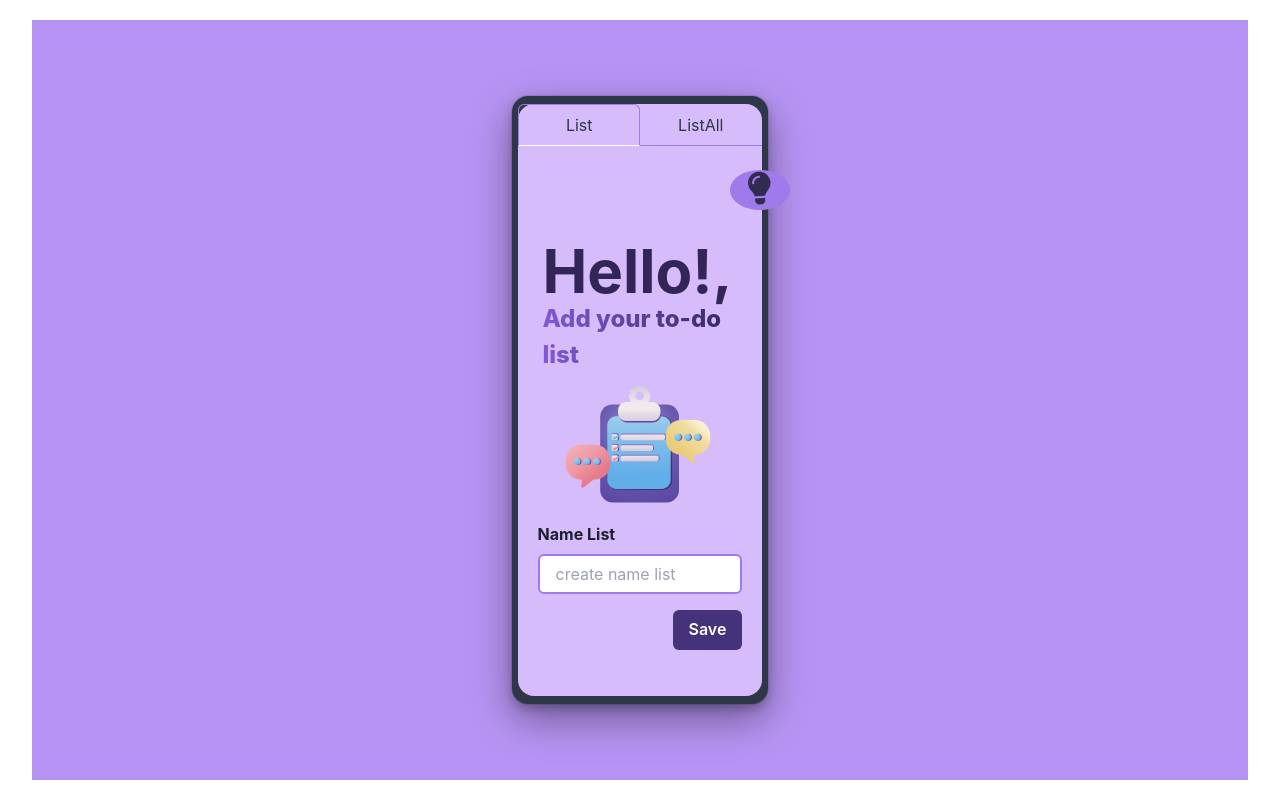
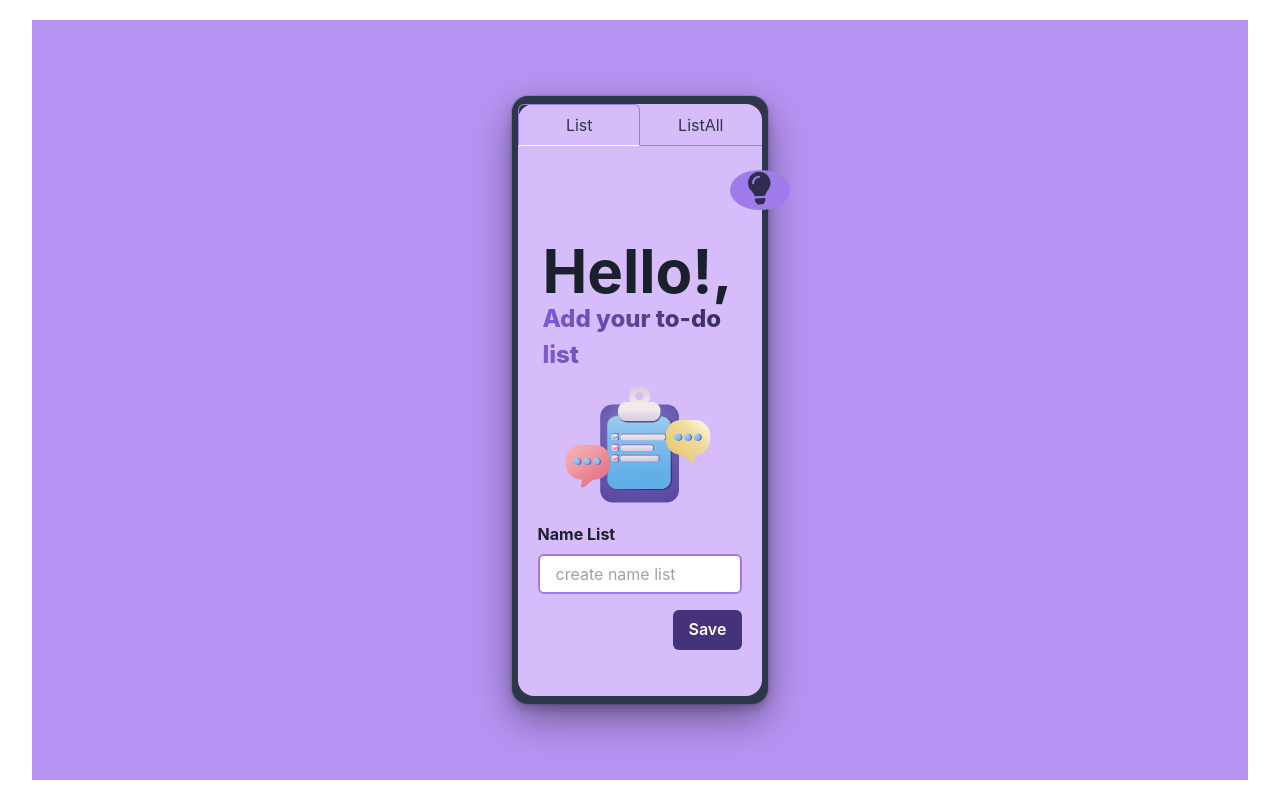
Before and after one commit to olliso17/task_go, a Next.js app in the folder front_end/: page / in a window 1280 px wide. Built offline with nearby package versions, Linux system fonts and the light colour scheme; no server answers.

Commit message:
feat(front_end): update create list

```diff
--- a/front_end/components/CardAllAddList/index.tsx
+++ b/front_end/components/CardAllAddList/index.tsx
@@ -1,5 +1,5 @@
 import { postList } from "@/services/handler/list_handler"
-import { Box, Button, Flex, FormControl, FormLabel, Heading, Input, Text, useColorMode, useToast } from "@chakra-ui/react"
+import { Box, Button, Flex, FormControl, FormLabel, Heading, Input, Text, useColorMode, useColorModeValue, useToast } from "@chakra-ui/react"
 import Lottie from "lottie-react";
 import { useState } from "react"
 import { useMutation } from "react-query"
@@ -12,6 +12,9 @@ import { Form, Formik } from "formik";
 const CardAllAddList = () => {
     const [name, setName] = useState('');
     const toast = useToast()
+    const textColor = useColorModeValue('gray.800','white')
+    const bgGradientColor = useColorModeValue('linear(to-l, purple.900, purple.500)','linear(to-l, purple.500, purple.200)')
+
     const mutation = useMutation({
         mutationFn: postList, onSuccess: () => {
             toast({
@@ -39,9 +42,9 @@ const CardAllAddList = () => {
             </Flex>
 
             <Box className="mt-7">
-                <Heading textColor="purple.900" size='3xl'>Hello!,</Heading>
+                <Heading textColor={textColor} size='3xl'>Hello!,</Heading>
                 <Text
-                    bgGradient='linear(to-l, purple.900, purple.500)'
+                    bgGradient={bgGradientColor}
                     bgClip='text'
                     fontSize='2xl'
                     fontWeight='extrabold'
```
